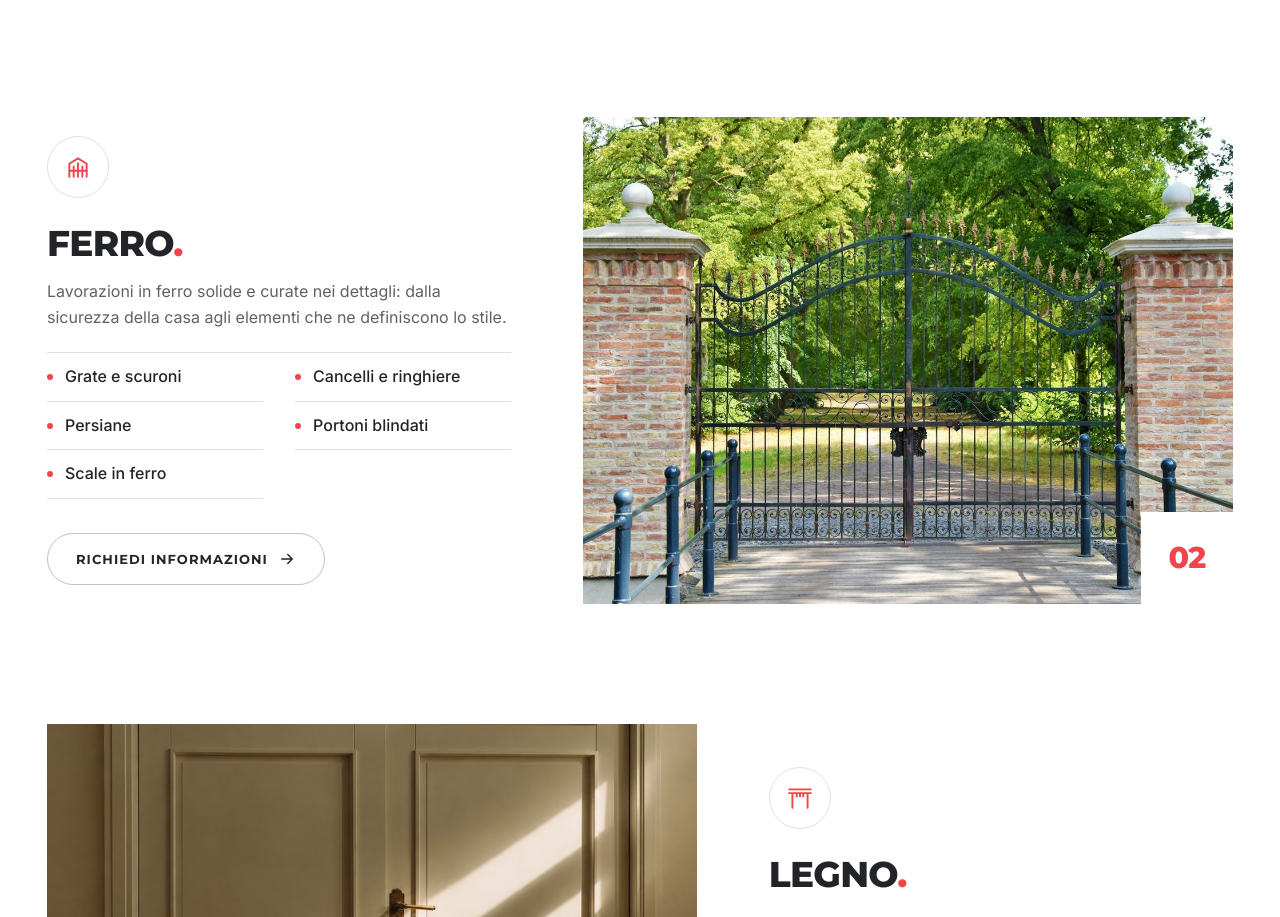
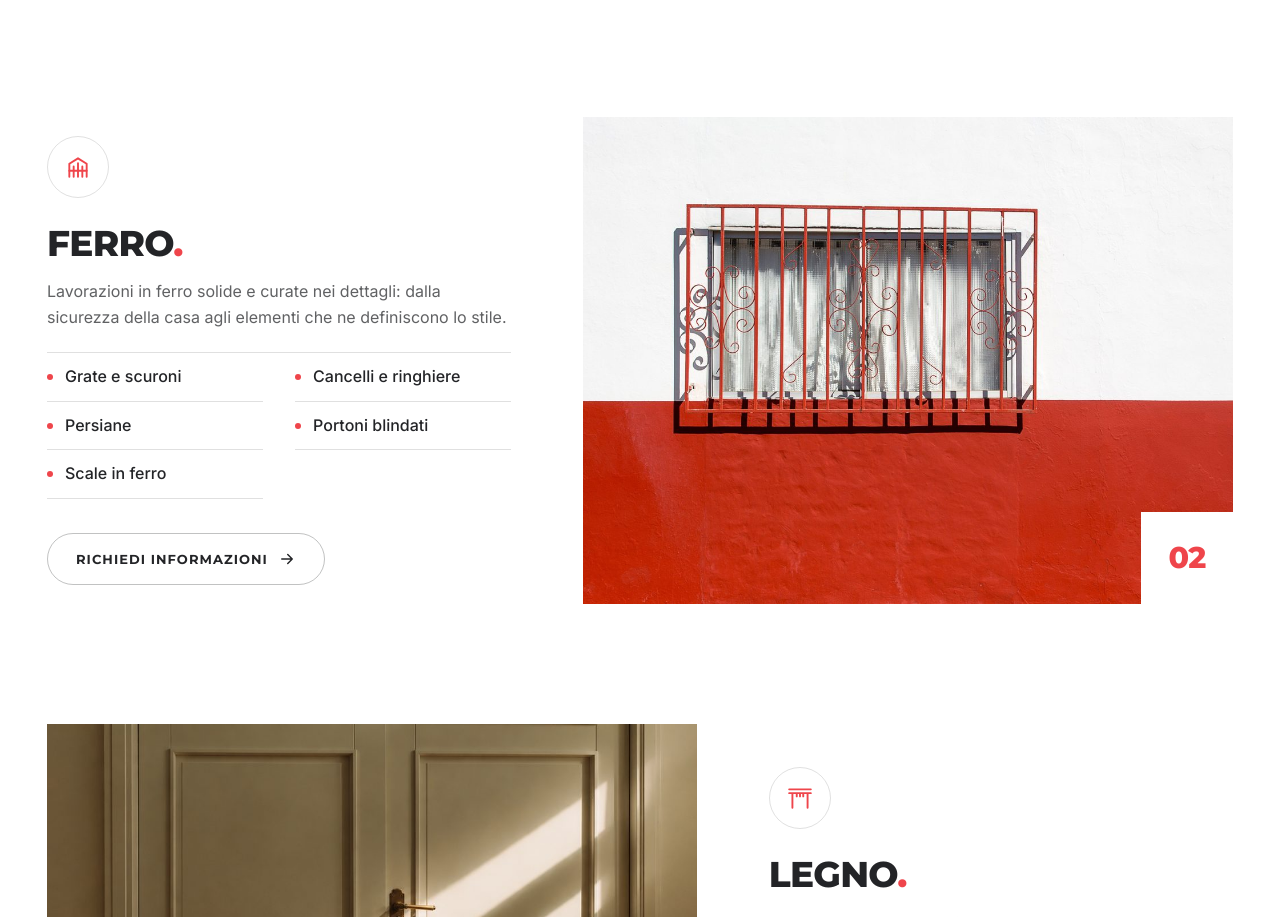
Before and after one commit to eerisinfissi/eeris-sito, a website: page index.html in a window 1280 px wide. Shown: the part 1845-2762 px from the top of the page. Drawn offline with Linux system fonts and the light colour scheme.

Commit message:
Nuova foto sezione Ferro
Co-Authored-By: Claude Opus 5.5 <noreply@anthropic.com>
Claude-Session: https://claude.ai/code/session_01AhGWQXM6dCS2ozLXebbLMp

```diff
--- a/index.html
+++ b/index.html
@@ -186,8 +186,8 @@
 
           <article class="service service-reverse" id="ferro" aria-labelledby="ferro-title">
             <figure class="service-photo reveal">
-              <img src="/assets/img/servizio-ferro.jpg" srcset="/assets/img/servizio-ferro-sm.jpg 500w, /assets/img/servizio-ferro.jpg 1280w" sizes="(max-width: 1020px) 100vw, 700px"
-                   alt="Cancello in ferro a due ante tra pilastri in mattoni" width="1280" height="853" loading="lazy" decoding="async">
+              <img src="/assets/img/servizio-ferro-v2.jpg" srcset="/assets/img/servizio-ferro-v2-sm.jpg 600w, /assets/img/servizio-ferro-v2.jpg 1280w" sizes="(max-width: 1020px) 100vw, 700px"
+                   alt="Grata in ferro battuto rossa con decorazioni a ricciolo davanti a una finestra" width="1280" height="853" style="object-position: 40% center" loading="lazy" decoding="async">
               <span class="service-number" aria-hidden="true">02</span>
             </figure>
             <div class="service-body reveal">
```
Also changed, not shown: assets/img/servizio-ferro-v2-sm.jpg (added), assets/img/servizio-ferro-v2.jpg (added).
